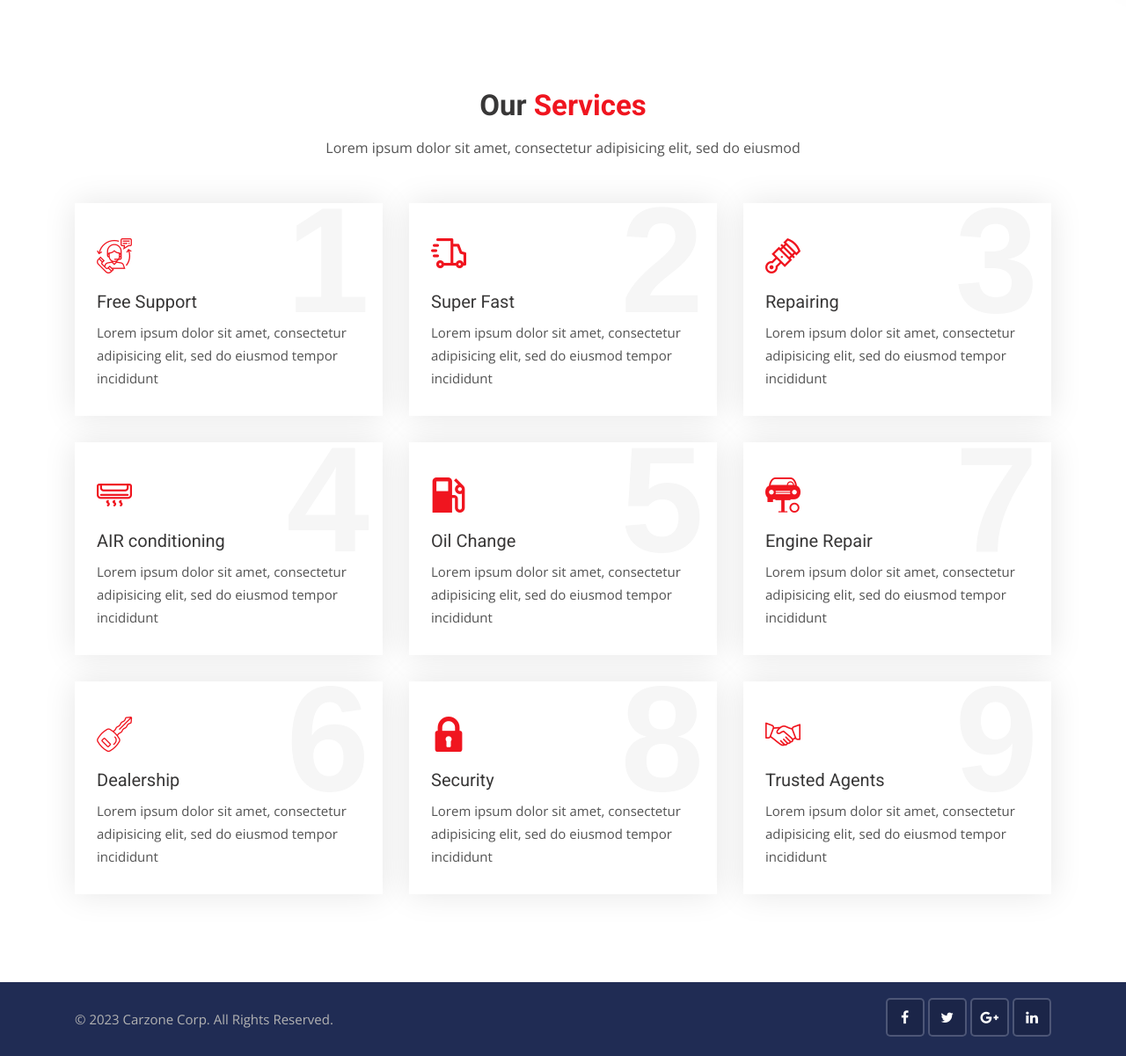
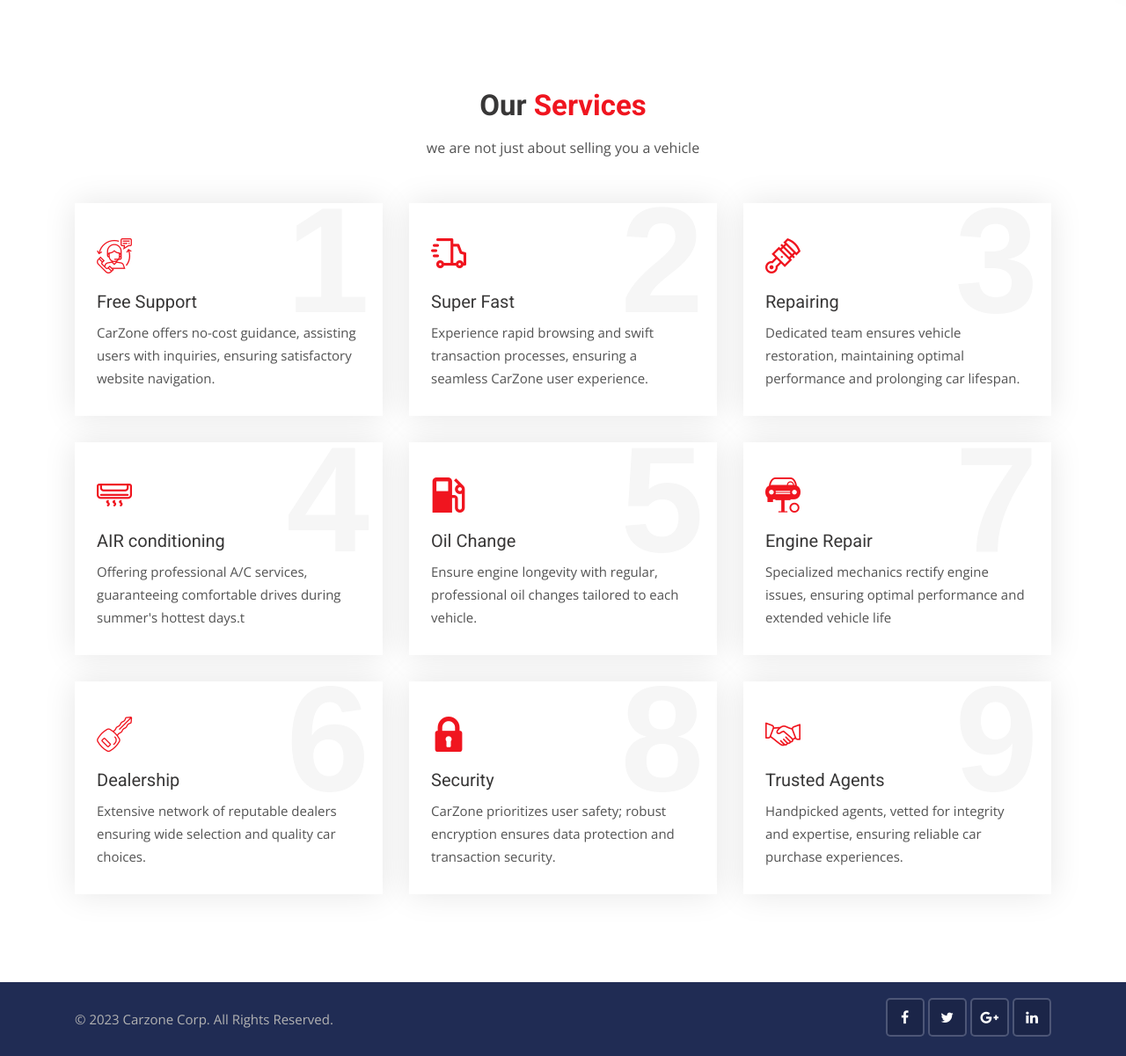
Before and after one commit to luisSantamariaCOL/carzone-djangoproject, a Django app: page /services in a window 1280 px wide. Shown: the part 360-1561 px from the top of the page at 88% size. Run offline with Django 3.2, Linux system fonts and the light colour scheme; parts of the project's set-up code (start-up, migrations or seed data) failed here and were passed over; some libraries are stand-ins or nearby versions.

Commit message:
additional information included

```diff
--- a/templates/pages/about.html
+++ b/templates/pages/about.html
@@ -63,8 +63,8 @@
             <div class="col-xl-7 col-lg-6 align-self-center">
                 <div class="best-used-car">
                     <h3>Welcome to <span>Car Zone</span></h3>
-                    <p>Lorem Ipsum is simply dummy text of the printing and typesetting industry. Lorem Ipsum has been the industry's standard dummy text ever since the 1500s, when an unknown printer took a galley of type and scrambled it to make a type specimen book. It has</p>
-                    <p class="mb-0">electronic typesetting, remaining essentially unchanged. It was popularised in the 1960s with the release of Letraset sheets containing Lorem Ipsum passages, and more recently with desktop publishing software like Aldus PageMaker</p>
+                    <p>At CarZone, we've redefined the used car buying experience in the USA. Our journey began with a simple belief: that buying a used car should be straightforward, transparent, and hassle-free. Since our inception, CarZone has been committed to providing the highest quality pre-owned vehicles, each handpicked and thoroughly inspected to ensure you drive away with unmatched value.</p>
+                    <p class="mb-0">Throughout the years, our dedication to excellence has remained unwavering. With the advent of the digital age, we have seamlessly integrated technology into our processes, making it easier than ever for customers to find their perfect car. From vintage classics to recent models, our extensive inventory is a testament to our passion for automobiles. Dive in and discover the CarZone difference today.</p>
                 </div>
             </div>
         </div>
@@ -80,7 +80,7 @@
         <!-- Main title -->
         <div class="main-title">
             <h1>Executive <span>Team</span></h1>
-            <p>Lorem ipsum dolor sit amet, consectetur adipisicing elit, sed do eiusmod</p>
+            <p>Meet our team: expertise and efficiency combined.</p>
         </div>
         <!-- Slick slider area start -->
         <div class="slick-slider-area clearfix">
--- a/templates/pages/home.html
+++ b/templates/pages/home.html
@@ -112,7 +112,7 @@
         <!-- Main title -->
         <div class="main-title">
             <h1>Featured <span>Cars</span></h1>
-            <p>Lorem ipsum dolor sit amet, consectetur adipiscing elit.</p>
+            <p>Reliability meets affordability: discover feature used cars!</p>
         </div>
         <!-- Slick slider area start -->
         <div class="slick-slider-area clearfix">
@@ -205,7 +205,7 @@
         <!-- Main title -->
         <div class="main-title">
             <h1>Latest <span>Cars</span></h1>
-            <p>Lorem ipsum dolor sit amet, consectetur adipiscing elit.</p>
+            <p>Unveiling speed and style: explore the latest cars!</p>
         </div>
         <div class="row">
 
@@ -297,7 +297,7 @@
         <!-- Main title -->
         <div class="main-title">
             <h1>Executive <span>Team</span></h1>
-            <p>Lorem ipsum dolor sit amet, consectetur adipisicing elit, sed do eiusmod</p>
+            <p>Meet our team: expertise and efficiency combined.</p>
         </div>
         <!-- Slick slider area start -->
         <div class="slick-slider-area clearfix">
--- a/templates/pages/services.html
+++ b/templates/pages/services.html
@@ -26,7 +26,7 @@
         <!-- Main title -->
         <div class="main-title text-center">
             <h1>Our <span>Services</span></h1>
-            <p>Lorem ipsum dolor sit amet, consectetur adipisicing elit, sed do eiusmod</p>
+            <p>we are not just about selling you a vehicle</p>
         </div>
         <div class="row">
             <div class="col-lg-4 col-md-6 col-sm-6">
@@ -37,7 +37,7 @@
                     </div>
                     <div class="detail">
                         <h3>Free Support</h3>
-                        <p>Lorem ipsum dolor sit amet, consectetur adipisicing elit, sed do eiusmod tempor incididunt</p>
+                        <p>CarZone offers no-cost guidance, assisting users with inquiries, ensuring satisfactory website navigation.</p>
                     </div>
                 </div>
             </div>
@@ -49,7 +49,7 @@
                     </div>
                     <div class="detail">
                         <h3>Super Fast</h3>
-                        <p>Lorem ipsum dolor sit amet, consectetur adipisicing elit, sed do eiusmod tempor incididunt</p>
+                        <p>Experience rapid browsing and swift transaction processes, ensuring a seamless CarZone user experience.</p>
                     </div>
                 </div>
             </div>
@@ -61,7 +61,7 @@
                     </div>
                     <div class="detail">
                         <h3>Repairing</h3>
-                        <p>Lorem ipsum dolor sit amet, consectetur adipisicing elit, sed do eiusmod tempor incididunt</p>
+                        <p>Dedicated team ensures vehicle restoration, maintaining optimal performance and prolonging car lifespan.</p>
                     </div>
                 </div>
             </div>
@@ -73,7 +73,7 @@
                     </div>
                     <div class="detail">
                         <h3>AIR conditioning</h3>
-                        <p>Lorem ipsum dolor sit amet, consectetur adipisicing elit, sed do eiusmod tempor incididunt</p>
+                        <p>Offering professional A/C services, guaranteeing comfortable drives during summer's hottest days.t</p>
                     </div>
                 </div>
             </div>
@@ -85,7 +85,7 @@
                     </div>
                     <div class="detail">
                         <h3>Oil Change</h3>
-                        <p>Lorem ipsum dolor sit amet, consectetur adipisicing elit, sed do eiusmod tempor incididunt</p>
+                        <p>Ensure engine longevity with regular, professional oil changes tailored to each vehicle.</p>
                     </div>
                 </div>
             </div>
@@ -97,7 +97,7 @@
                     </div>
                     <div class="detail">
                         <h3>Engine Repair</h3>
-                        <p>Lorem ipsum dolor sit amet, consectetur adipisicing elit, sed do eiusmod tempor incididunt</p>
+                        <p>Specialized mechanics rectify engine issues, ensuring optimal performance and extended vehicle life</p>
                     </div>
                 </div>
             </div>
@@ -109,7 +109,7 @@
                     </div>
                     <div class="detail">
                         <h3>Dealership</h3>
-                        <p>Lorem ipsum dolor sit amet, consectetur adipisicing elit, sed do eiusmod tempor incididunt</p>
+                        <p>Extensive network of reputable dealers ensuring wide selection and quality car choices.</p>
                     </div>
                 </div>
             </div>
@@ -121,7 +121,7 @@
                     </div>
                     <div class="detail">
                         <h3>Security</h3>
-                        <p>Lorem ipsum dolor sit amet, consectetur adipisicing elit, sed do eiusmod tempor incididunt</p>
+                        <p>CarZone prioritizes user safety; robust encryption ensures data protection and transaction security.</p>
                     </div>
                 </div>
             </div>
@@ -133,7 +133,7 @@
                     </div>
                     <div class="detail">
                         <h3>Trusted Agents</h3>
-                        <p>Lorem ipsum dolor sit amet, consectetur adipisicing elit, sed do eiusmod tempor incididunt</p>
+                        <p>Handpicked agents, vetted for integrity and expertise, ensuring reliable car purchase experiences.</p>
                     </div>
                 </div>
             </div>
```
